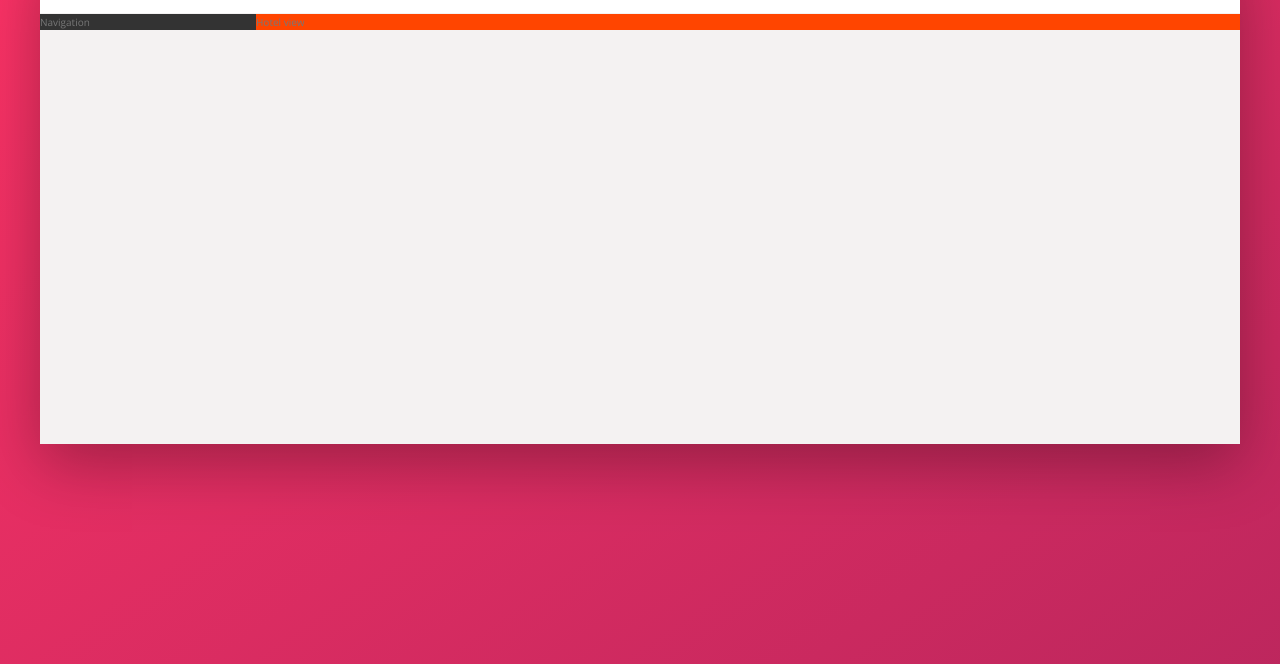
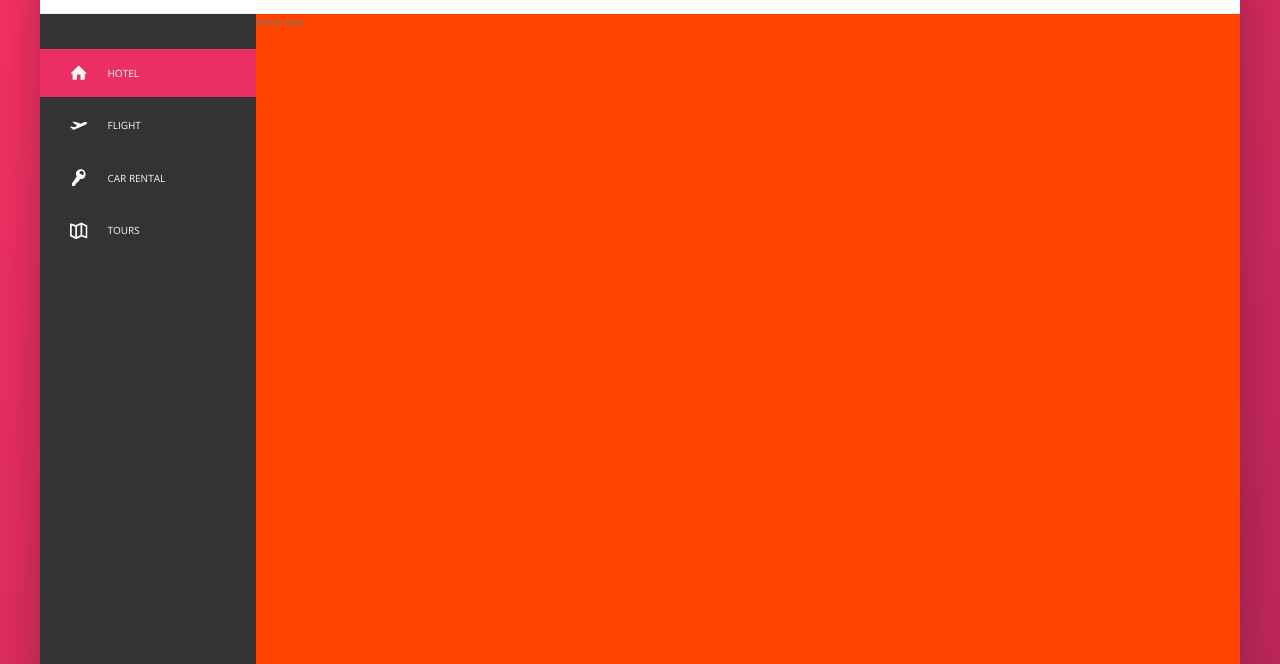
Before and after one commit to DanilKuznet1/Trillo-Projects, a website: page index.html in a window 1280 px wide. Shown: the part 136-800 px from the top of the page. Drawn offline with nearby package versions, Linux system fonts and the light colour scheme.

Commit message:
finished styling navigation section
learned about multiple transitions with different timing functions; about scaleY(); active state can be placed on anything; lastly transform-origin property:

```diff
--- a/index.html
+++ b/index.html
@@ -59,7 +59,45 @@
         </nav>
       </header>
       <div class="content">
-        <nav class="sidebar">Navigation</nav>
+        <nav class="sidebar">
+          <ul class="side-nav">
+            <li class="side-nav__item side-nav__item--active">
+              <a href="#" class="side-nav__link">
+                <svg class="side-nav__icon">
+                  <use xlink:href="img/sprite.svg#icon-home"></use>
+                </svg>
+                <span>Hotel</span>
+              </a>
+            </li>
+            <li class="side-nav__item">
+              <a href="#" class="side-nav__link">
+                <svg class="side-nav__icon">
+                  <use xlink:href="img/sprite.svg#icon-aircraft-take-off"></use>
+                </svg>
+                <span>Flight</span>
+              </a>
+            </li>
+            <li class="side-nav__item">
+              <a href="#" class="side-nav__link">
+                <svg class="side-nav__icon">
+                  <use xlink:href="img/sprite.svg#icon-key"></use>
+                  <span>Car rental</span>
+                </svg>
+              </a>
+            </li>
+            <li class="side-nav__item">
+              <a href="#" class="side-nav__link">
+                <svg class="side-nav__icon">
+                  <use xlink:href="img/sprite.svg#icon-map"></use>
+                </svg>
+                <span>Tours</span>
+              </a>
+            </li>
+          </ul>
+
+          <div class="legal">&copy; 2022 by Trillo. All rights reserved</div>
+        </nav>
+
         <main class="hotel-view">Hotel view</main>
       </div>
     </div>
--- a/sass/_components.scss
+++ b/sass/_components.scss
@@ -113,3 +113,77 @@
     margin-right: 1rem;
   }
 }
+
+///////////////////////////
+//SIDE NAVIGATION
+.side-nav {
+  text-decoration-style: 1.4rem;
+  list-style: none;
+  margin-top: 3.5rem;
+
+  &__item {
+    position: relative;
+
+    &:not(:last-child) {
+      margin-bottom: 0.5rem;
+    }
+  }
+
+  &__item::before {
+    content: "";
+    position: absolute;
+    top: 0;
+    left: 0;
+    height: 100%;
+    width: 3px;
+    background-color: var(--color-primary);
+
+    // scales from the bottom
+    // transform-origin: bottom;
+
+    //scales from the middle
+    transform: scaleY(0);
+    transition: transform 0.2s, width 0.4s cubic-bezier(1, 0, 0, 1) 0.2s,
+      background-color 0.1s;
+  }
+
+  &__item:hover::before,
+  &__item--active::before {
+    transform: scaleY(1);
+    width: 100%;
+  }
+
+  &__item:active::before {
+    background-color: var(--color-primary-light);
+  }
+
+  &__link:link,
+  &__link:visited {
+    color: var(--color-grey-light-1);
+    text-decoration: none;
+    display: block;
+    padding: 1.5rem 3rem;
+    text-transform: uppercase;
+    display: flex;
+    flex-direction: row;
+    align-items: center;
+    position: relative;
+    z-index: 10;
+  }
+
+  &__icon {
+    width: 1.75rem;
+    height: 1.75rem;
+    margin-right: 2rem;
+    fill: currentColor;
+  }
+}
+
+///////////////////////////
+//LEGAL TEXT
+.legal {
+  font-size: 1.2rem;
+  color: var(--color-grey-dark-4);
+  text-align: center;
+  padding: 2.5rem;
+}
--- a/sass/_layout.scss
+++ b/sass/_layout.scss
@@ -25,9 +25,14 @@
 .sidebar {
   background-color: var(--color-grey-dark-1);
   flex: 0 0 18%;
+
+  display: flex;
+  flex-direction: column;
+  justify-content: space-between;
 }
 
 .hotel-view {
   background-color: orangered;
   flex: 1;
+  height: 80rem;
 }
```
Also changed, not shown: css/style.css.
